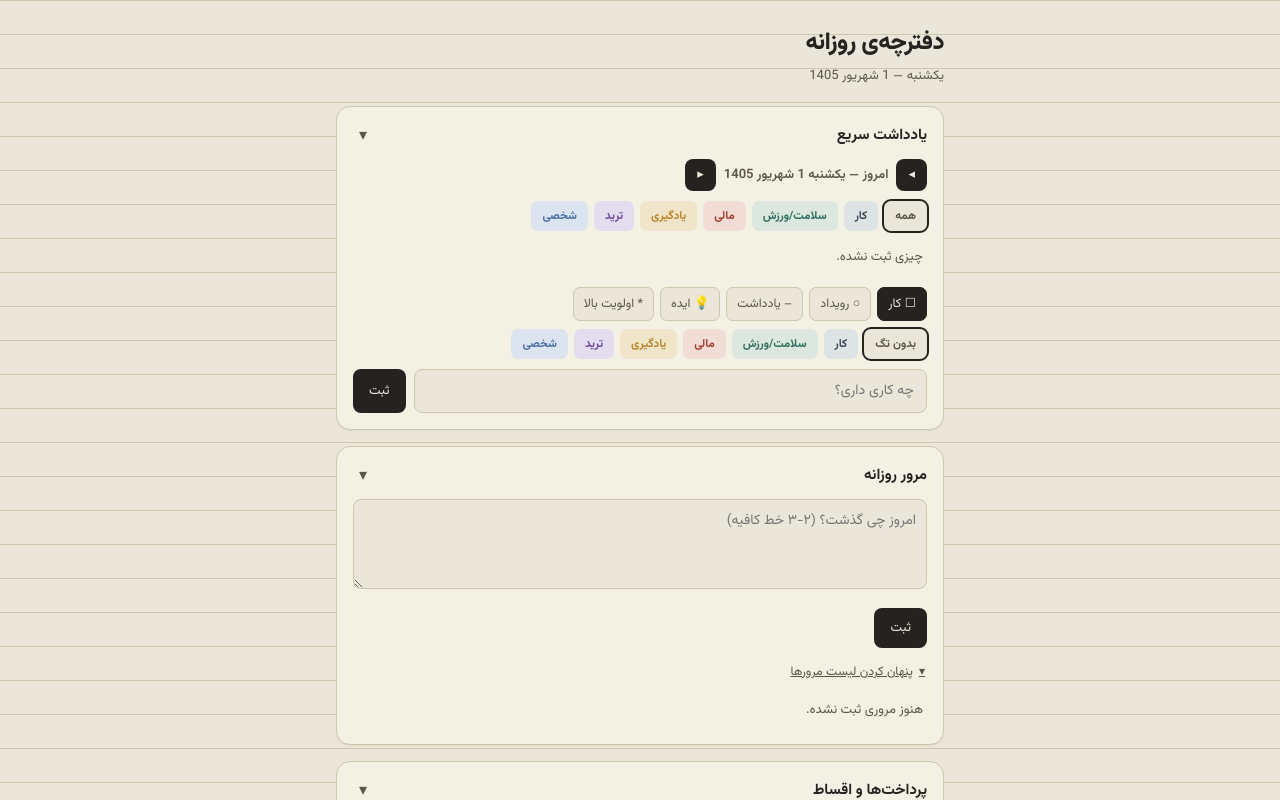
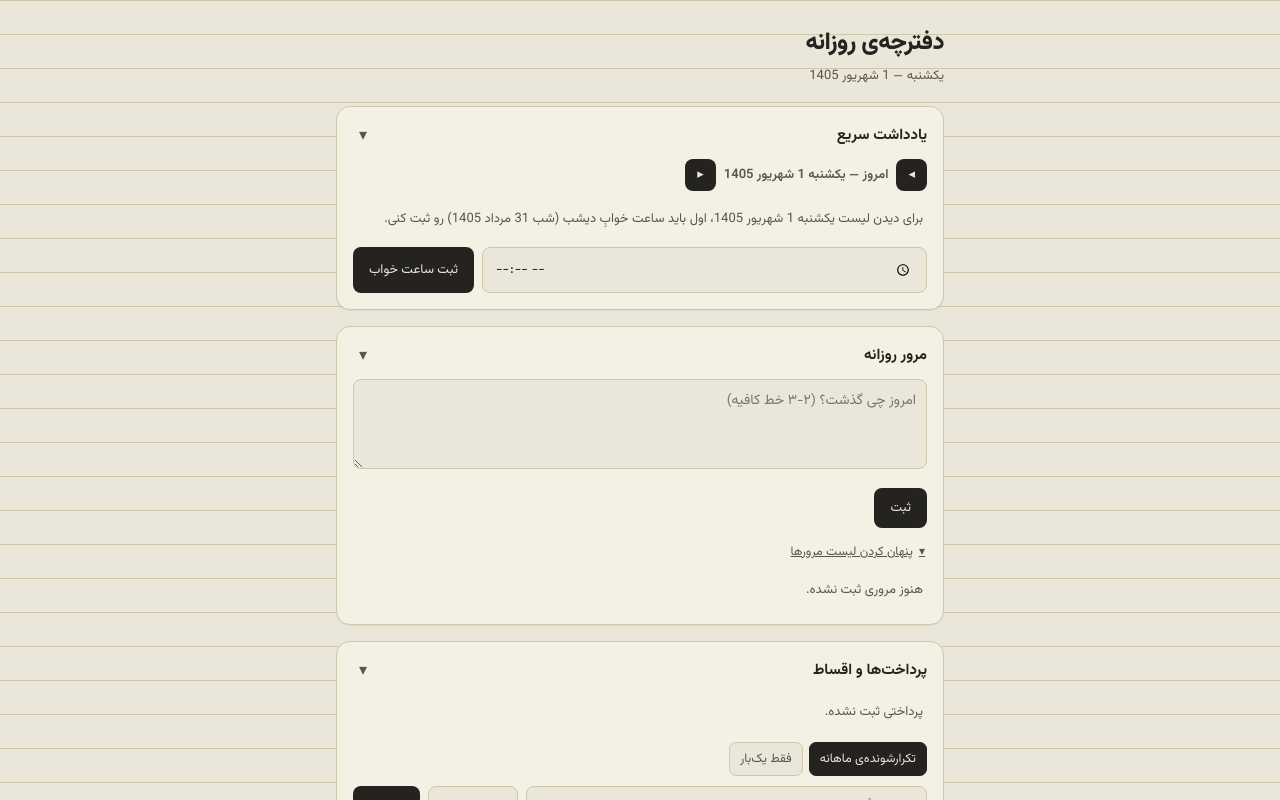
Before and after one commit to amirrezamdi23/planner, a React (Vite) app: page / in a window 1280 px wide. Shown: the top 800 px of the page. Built offline with nearby package versions, Linux system fonts and the light colour scheme.

Commit message:
Gate quick log list behind sleep/wake time logging

```diff
--- a/src/App.tsx
+++ b/src/App.tsx
@@ -1,5 +1,13 @@
 import { useEffect, useState, useCallback } from 'react';
-import { dayKey, shiftDayKey, todayJalaliLabel, todayWeekdayLabel, jalaliLabelForDayKey, daysBetweenDayKeys } from './lib/date';
+import {
+  dayKey,
+  shiftDayKey,
+  todayJalaliLabel,
+  todayWeekdayLabel,
+  jalaliLabelForDayKey,
+  jalaliDateOnlyLabel,
+  daysBetweenDayKeys,
+} from './lib/date';
 import { CATEGORIES, categoryInfo } from './categories';
 import SyncCard from './SyncCard';
 import PaymentsCard from './PaymentsCard';
@@ -37,11 +45,14 @@ const LOG_TYPES: Array<{ id: LogItemType; mark: string; doneMark?: string; label
 export default function App() {
   const [viewedDay, setViewedDay] = useState(TODAY);
   const [logItems, setLogItems] = useState<LogItem[]>([]);
+  const [prevDayLogItems, setPrevDayLogItems] = useState<LogItem[]>([]);
   const [logInput, setLogInput] = useState('');
   const [logType, setLogType] = useState<LogItemType>('task');
   const [logPriority, setLogPriority] = useState(false);
   const [logTag, setLogTag] = useState<string | null>(null);
   const [tagFilter, setTagFilter] = useState<string | null>(null);
+  const [sleepTimeInput, setSleepTimeInput] = useState('');
+  const [wakeTimeInput, setWakeTimeInput] = useState('');
 
   const [reviewInput, setReviewInput] = useState('');
   const [reviewEntries, setReviewEntries] = useState<DailyReviewEntry[]>([]);
@@ -50,11 +61,18 @@ export default function App() {
   const [reviewEditText, setReviewEditText] = useState('');
   const [loading, setLoading] = useState(true);
 
+  const prevDay = shiftDayKey(viewedDay, -1);
+
   const reload = useCallback(async () => {
-    const [l, r] = await Promise.all([listLogItems(viewedDay), listDailyReviewEntries()]);
+    const [l, pl, r] = await Promise.all([
+      listLogItems(viewedDay),
+      listLogItems(prevDay),
+      listDailyReviewEntries(),
+    ]);
     setLogItems(l);
+    setPrevDayLogItems(pl);
     setReviewEntries(r);
-  }, [viewedDay]);
+  }, [viewedDay, prevDay]);
 
   useEffect(() => {
     (async () => {
@@ -80,6 +98,18 @@ export default function App() {
   }
   async function onMigrateToToday(recId: string) {
     await moveLogItem(recId, TODAY);
+    await reload();
+  }
+  async function onLogSleep() {
+    if (!sleepTimeInput) return;
+    await addLogItem(prevDay, sleepTimeInput, 'sleep', false);
+    setSleepTimeInput('');
+    await reload();
+  }
+  async function onLogWake() {
+    if (!wakeTimeInput) return;
+    await addLogItem(viewedDay, wakeTimeInput, 'wake', false);
+    setWakeTimeInput('');
     await reload();
   }
 
@@ -113,7 +143,11 @@ export default function App() {
     );
   }
 
-  const visibleLogItems = tagFilter ? logItems.filter((it) => it.tag === tagFilter) : logItems;
+  const sleepEntry = prevDayLogItems.find((it) => it.itemType === 'sleep');
+  const wakeEntry = logItems.find((it) => it.itemType === 'wake');
+  const dayUnlocked = !!sleepEntry && !!wakeEntry;
+  const taskLogItems = logItems.filter((it) => it.itemType !== 'sleep' && it.itemType !== 'wake');
+  const visibleLogItems = tagFilter ? taskLogItems.filter((it) => it.tag === tagFilter) : taskLogItems;
 
   return (
     <div className="wrap">
@@ -141,6 +175,36 @@ export default function App() {
               برگشت به امروز
             </button>
           )}
+        </div>
+
+        {!dayUnlocked ? (
+          <div className="sleep-gate">
+            {!sleepEntry ? (
+              <>
+                <div className="empty">
+                  برای دیدن لیست {jalaliLabelForDayKey(viewedDay)}، اول باید ساعت خوابِ دیشب (شب {jalaliDateOnlyLabel(prevDay)}) رو ثبت کنی.
+                </div>
+                <div className="add-row">
+                  <input type="time" value={sleepTimeInput} onChange={(e) => setSleepTimeInput(e.target.value)} />
+                  <button onClick={onLogSleep}>ثبت ساعت خواب</button>
+                </div>
+              </>
+            ) : (
+              <>
+                <div className="empty">
+                  حالا ساعت بیداری {jalaliLabelForDayKey(viewedDay)} رو ثبت کن تا لیست این روز رو ببینی.
+                </div>
+                <div className="add-row">
+                  <input type="time" value={wakeTimeInput} onChange={(e) => setWakeTimeInput(e.target.value)} />
+                  <button onClick={onLogWake}>ثبت ساعت بیداری</button>
+                </div>
+              </>
+            )}
+          </div>
+        ) : (
+          <>
+            <div className="sleep-summary">
+              🌙 {sleepEntry!.text} — ☀️ {wakeEntry!.text}
             </div>
 
             <div className="cat-select">
@@ -258,6 +322,8 @@ export default function App() {
               />
               <button onClick={onAddLog}>ثبت</button>
             </div>
+          </>
+        )}
       </Collapsible>
 
       <Collapsible title="مرور روزانه" storageKey="dailyreview">
--- a/src/index.css
+++ b/src/index.css
@@ -331,6 +331,11 @@ header {
   margin-bottom: 10px;
   flex-wrap: wrap;
 }
+.sleep-summary {
+  font-size: 12px;
+  color: var(--ink-soft);
+  margin-bottom: 10px;
+}
 .day-nav-label {
   font-size: 13px;
   color: var(--ink-soft);
--- a/src/repo.ts
+++ b/src/repo.ts
@@ -10,7 +10,7 @@ export interface HabitCheckPayload {
   habitId: string;
   day: string;
 }
-export type LogItemType = 'task' | 'event' | 'note' | 'idea';
+export type LogItemType = 'task' | 'event' | 'note' | 'idea' | 'sleep' | 'wake';
 export interface LogItemPayload {
   day: string;
   text: string;
```
Lines whose indentation alone changed are shown as unchanged.
